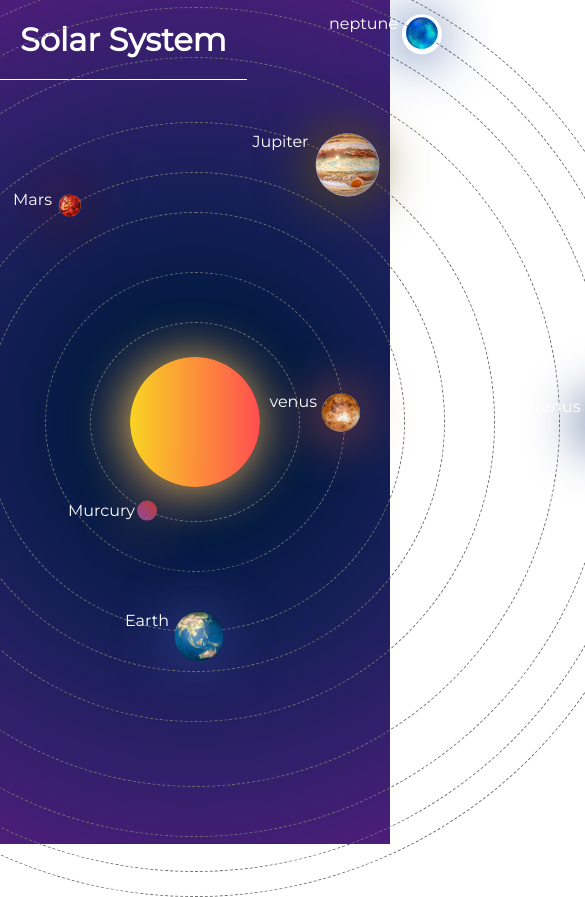
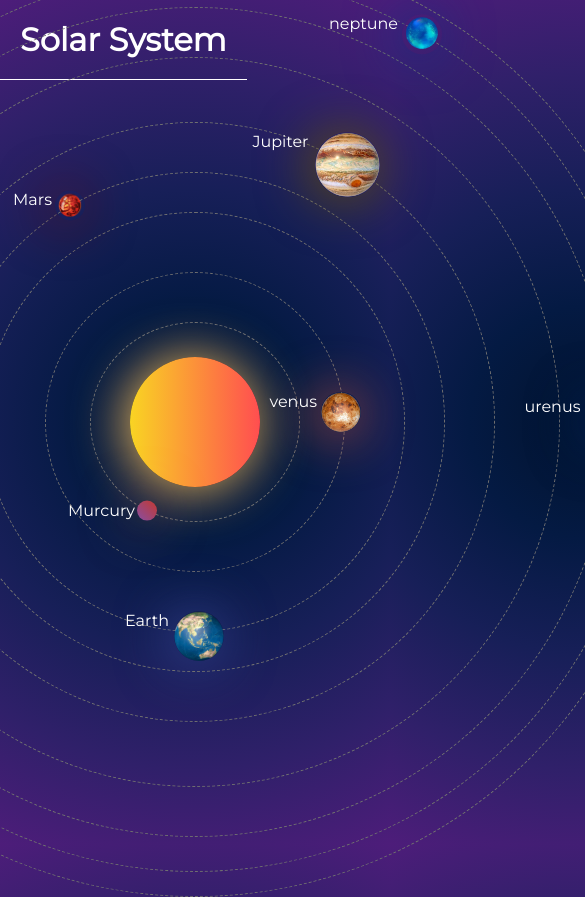
Before and after one commit to sahilmondal/solar-system-experimental, a plain HTML site: page index.html in a window 390 px wide. Shown: the top 897 px of the page, 585 px wide, since content can reach past the window. Drawn offline with Linux system fonts and the light colour scheme.

Commit message:
Style 3.0
Media query removed

```diff
--- a/style.css
+++ b/style.css
@@ -16,6 +16,8 @@ h1{
     color: #fff;
     padding: 20px;
     border-bottom: 1px solid #fff;
+Position: absolute;
+Top:0;
 }
 .bg-img{
     background-repeat: no-repeat;
@@ -262,18 +264,3 @@ h1{
     to {
         transform: rotate(360deg) translateX(475px) rotate(-360deg);}
 }
-
- @media screen and (min-width:200px) and (max-width:1000px) {
-
-body {
- min-width: 960px;
-        background-repeat: no-repeat;
-    background-size: cover;
-
-}
-.container{
-    max-width: 100vw;
-    max-height:100vh;
-}
-
-}
```
